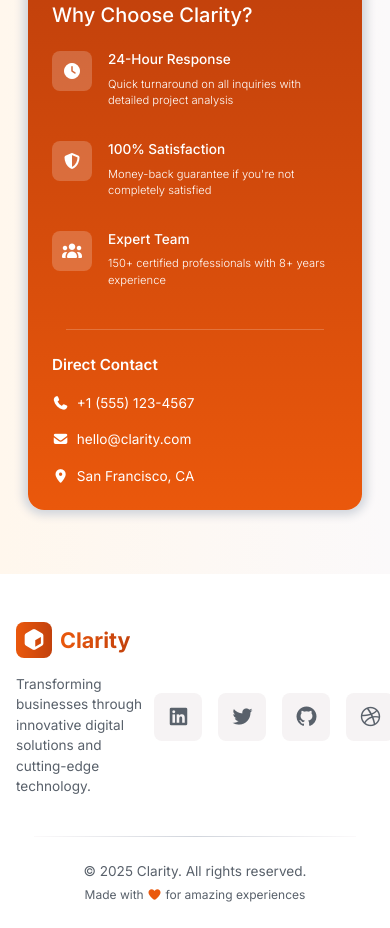
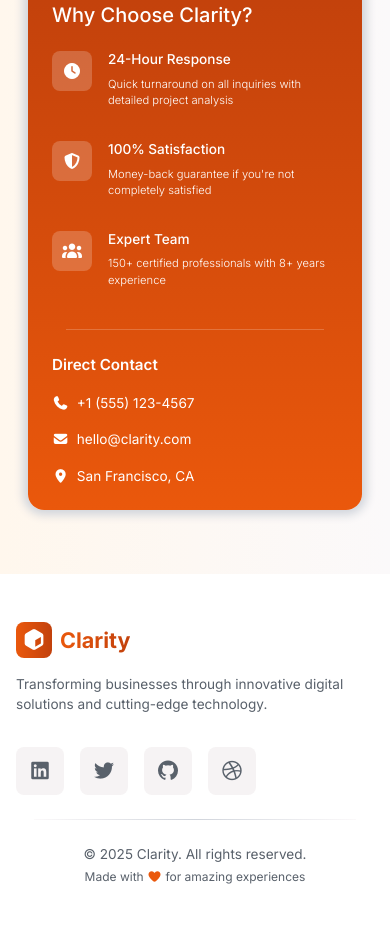
Before and after one commit to Islam-HH/clarity, a plain HTML site: page index.html in a window 390 px wide. Shown: the part 10147-11075 px from the top of the page. Drawn offline with Linux system fonts and the light colour scheme.

Commit message:
updated mobile version footer

```diff
--- a/index.html
+++ b/index.html
@@ -1707,8 +1707,8 @@
     </section>
     <footer id="footer">
       <div class="container-xl px-3">
-        <div class="d-flex justify-content-between align-items-center pt-5">
-          <div class="w-50">
+        <div class="row justify-content-between align-items-center pt-5 gap-3">
+          <div class="col-12 col-md-6">
             <div class="me-4 mb-3 d-flex align-items-center">
               <i class="fa-solid fa-cube brand-logo rounded-3 p-2 fs-5 text-white me-2"></i>
               <a class="navbar-brand text-gradient fw-bold fs-4" href="#"> Clarity </a>
@@ -1717,7 +1717,7 @@
               technology.
             </p>
           </div>
-          <div class="d-flex gap-3">
+          <div class="d-flex gap-3 col-12 col-md-6">
             <a href="#" class="underline-none">
               <div
                 class="square footer-icon-hover w-h-5 fs-5 text-gray rounded-3 bg-gray-100 d-flex justify-content-center  align-items-center">
```
